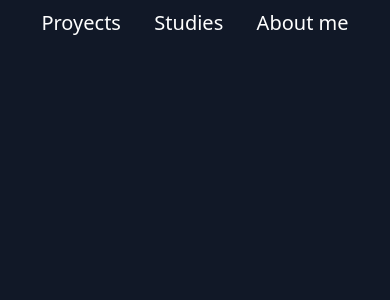
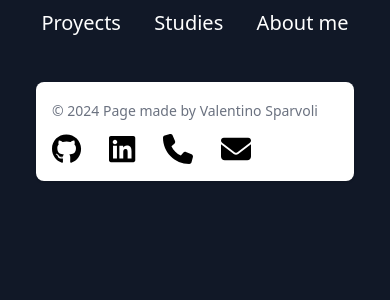
Before and after one commit to SparvoliValentino/ValentinoSparvoliWeb, a React (Vite) app in the folder sparvoliValentinoApp/: page / in a window 390 px wide. Shown: the top 300 px of the page. Built offline with nearby package versions, Linux system fonts and the light colour scheme.

Commit message:
about me agregado

```diff
--- a/sparvoliValentinoApp/package.json
+++ b/sparvoliValentinoApp/package.json
@@ -16,7 +16,8 @@
     "@fortawesome/react-fontawesome": "^0.2.2",
     "react": "^18.3.1",
     "react-dom": "^18.3.1",
-    "react-router-dom": "^7.0.2"
+    "react-router-dom": "^7.0.2",
+    "sweetalert2": "^11.15.10"
   },
   "devDependencies": {
     "@eslint/js": "^9.15.0",
--- /dev/null
+++ b/sparvoliValentinoApp/src/Components/Footer.tsx
@@ -0,0 +1,68 @@
+import { faGithub, faLinkedin } from "@fortawesome/free-brands-svg-icons";
+import { faEnvelope, faPhone } from "@fortawesome/free-solid-svg-icons";
+import { FontAwesomeIcon } from "@fortawesome/react-fontawesome";
+import Swal from "sweetalert2";
+
+const Footer = () => {
+    const showPhoneInfo = () => {
+        Swal.fire({
+            title: "Contact by phone?",
+            text: "Please, call me at +54 3364273461",
+          });
+    };
+
+    const showEmailInfo = ()=>{
+        Swal.fire({
+            title: "Contact by email?",
+            text: "Please, send me an email at sparvolivalentino@gmail.com",
+          });
+    }
+
+    return (
+        <div className="w-full p-5 max-w-[1200px] mx-auto">
+            <footer className="bg-white rounded-lg shadow m-4 dark:bg-gray-800">
+                <div className="w-full mx-auto max-w-screen-xl p-4 md:flex md:items-center md:justify-between">
+                    <span className="text-sm text-gray-500 sm:text-center dark:text-gray-400">
+                        © 2024 Page made by Valentino Sparvoli
+                    </span>
+                    <ul className="flex flex-wrap items-center mt-3 text-sm font-medium text-gray-500 dark:text-gray-400 sm:mt-0 gap-7">
+                        <li>
+                            <a href="https://github.com/SparvoliValentino">
+                                <FontAwesomeIcon
+                                    icon={faGithub}
+                                    className="text-black text-[30px]"
+                                />
+                            </a>
+                        </li>
+                        <li>
+                            <a href="https://www.linkedin.com/in/valentino-sparvoli-088846219/">
+                                <FontAwesomeIcon
+                                    icon={faLinkedin}
+                                    className="text-black text-[30px]"
+                                />
+                            </a>
+                        </li>
+                        <li>
+                            <button onClick={showPhoneInfo}>
+                                <FontAwesomeIcon
+                                    icon={faPhone}
+                                    className="text-black text-[30px]"
+                                />
+                            </button>
+                        </li>
+                        <li>
+                            <button onClick={showEmailInfo}>
+                                <FontAwesomeIcon
+                                    icon={faEnvelope}
+                                    className="text-black text-[30px]"
+                                />
+                            </button>
+                        </li>
+                    </ul>
+                </div>
+            </footer>
+        </div>
+    );
+};
+
+export default Footer;
--- a/sparvoliValentinoApp/src/main.tsx
+++ b/sparvoliValentinoApp/src/main.tsx
@@ -4,6 +4,7 @@ import './index.css'
 import App from './App.tsx'
 import { config } from '@fortawesome/fontawesome-svg-core';
 import '@fortawesome/fontawesome-svg-core/styles.css';
+import Footer from './Components/Footer.tsx';
 config.autoAddCss = false;
 
 
@@ -13,6 +14,7 @@ createRoot(document.getElementById('root')!).render(
       <div className='max-w-[1000px] mx-auto'>
         <App />
       </div>
+      <Footer/>
     </div>
   </StrictMode>,
 )
```
Also changed, not shown: sparvoliValentinoApp/src/views/SparvoliValentino.tsx (+85 -15 lines), 1 other file (tests, documents, lock files or other folders).
